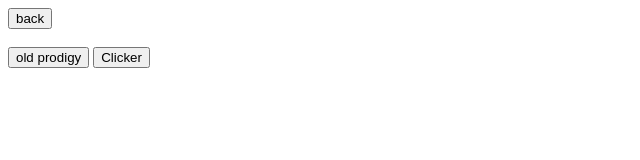
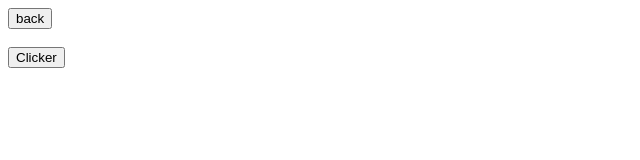
Before and after one commit to daleksupreme1/games, a plain HTML site: page index.html in a window 1280 px wide. Shown: the whole page, without its empty margins (0-640 px from the left). Drawn offline with Linux system fonts and the light colour scheme.

Commit message:
Update index.html

```diff
--- a/index.html
+++ b/index.html
@@ -1,7 +1,5 @@
 <html>
      <a href="https://daleksupreme1.github.io/"><button>back</button></a>
   <br>
-  <br>
-   <a href="https://daleksupreme1.github.io/oldprodigy/select/"><button>old prodigy</button></a>
-        <a href="https://daleksupreme1.github.io/clicker/"><button>Clicker</button></a>
+  <br>        <a href="https://daleksupreme1.github.io/clicker/"><button>Clicker</button></a>
 </html>
```
